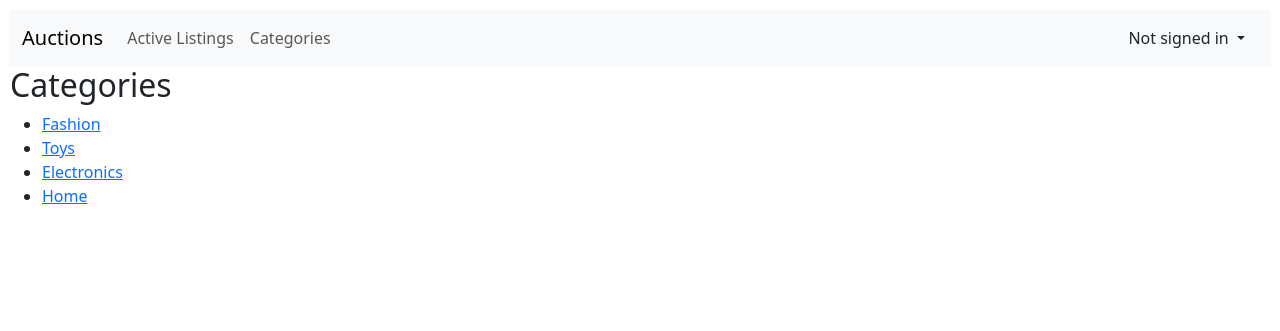
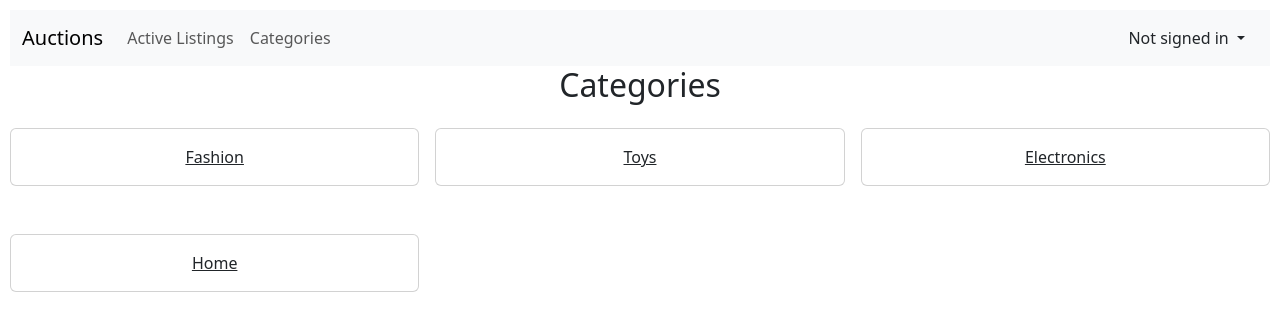
Before and after one commit to adcerro/project2, a Django app: page /categories in a window 1280 px wide. Shown: the top 331 px of the page. Run offline with Django 3.2, Linux system fonts and the light colour scheme; data comes from the database, SQL or seed files in the repository; both versions use the stored data as it was after the commit.

```diff
--- a/auctions/templates/auctions/auction.html
+++ b/auctions/templates/auctions/auction.html
@@ -1,10 +1,10 @@
 {% extends 'auctions/layout.html'%}
 {% block body %}
 <div class="row my-3">
-    <div class="col-6">
+    <div class="col-4">
         <img class="img-fluid"src="{{auction.image}}">
     </div>
-    <div class="col-md-auto">
+    <div class="col-8">
         <h1>{{auction.product}}</h1>
         <p>{{auction.description}}</p>
         <p>Listed by {{auction.author}}</p>
--- a/auctions/templates/auctions/categories.html
+++ b/auctions/templates/auctions/categories.html
@@ -3,10 +3,16 @@
     Categories
 {% endblock %}
 {% block body %}
-    <h2>Categories</h2>
-    <ul>
-        {% for category in categories %}
-            <li><a href="{% url 'category' category.id %}">{{category.name}}</a></li>
+    <h2 class="text-center">Categories</h2>
+    <div class="row row-cols-1 row-cols-md-3 g-3">
+    {% for category in categories %}
+        <div class="col">
+            <div class="card text-center my-3">
+                <div class="card-body">
+                    <a class="card-title stretched-link" href="{% url 'category' category.id %}">{{category.name}}</a>
+                </div>
+            </div>
+        </div>
         {% endfor %}
-    </ul>
+    </div>
 {% endblock %}
--- a/auctions/templates/auctions/category.html
+++ b/auctions/templates/auctions/category.html
@@ -1,7 +1,7 @@
 {% extends 'auctions/layout.html' %}
 {% block title %}{{category.name}}{% endblock %}
 {% block body %}
-<h2>{{category.name}}</h2>
+<h2 class="text-center">{{category.name}}</h2>
 {% for auction,bid in entries.items %}
 <div class="card my-3">
     <div class="row g-0">
--- a/auctions/templates/auctions/index.html
+++ b/auctions/templates/auctions/index.html
@@ -1,7 +1,7 @@
 {% extends "auctions/layout.html" %}
 
 {% block body %}
-    <h2>Active Listings</h2>
+    <h2 class="text-center">Active Listings</h2>
 
     {% for auction,bid in entries.items %}
     <div class="card my-3">
--- a/auctions/templates/auctions/watchlist.html
+++ b/auctions/templates/auctions/watchlist.html
@@ -1,7 +1,7 @@
 {% extends 'auctions/layout.html' %}
 {% block title %} My watchlist {% endblock %}
 {% block body %}
-<h1>My Watchlist</h1>
+<h2 class="text-center">My Watchlist</h2>
 {% for auction,bid in watchlist.items %}
 <div class="card my-3">
     <div class="row g-0">
--- a/auctions/views.py
+++ b/auctions/views.py
@@ -77,7 +77,11 @@ class CreateAuction(forms.Form):
     category = forms.ModelChoiceField(Category.objects.all(),widget=forms.Select(attrs={"class": "form-select"}),required=False,label="category")
     price = forms.DecimalField(max_digits=11,decimal_places=2,widget=forms.NumberInput(attrs=common),label="starting bid")
 
+class watchlistForm(forms.Form):
+    pass
 def auction(request,id):
+    if request.method == "POST":
+        pass
     try:
         auction = Auction.objects.get(pk=id)
         topbid = Bid.objects.filter(auction=auction).order_by("-ammount")[0].ammount
```
Also changed, not shown: db.sqlite3.
